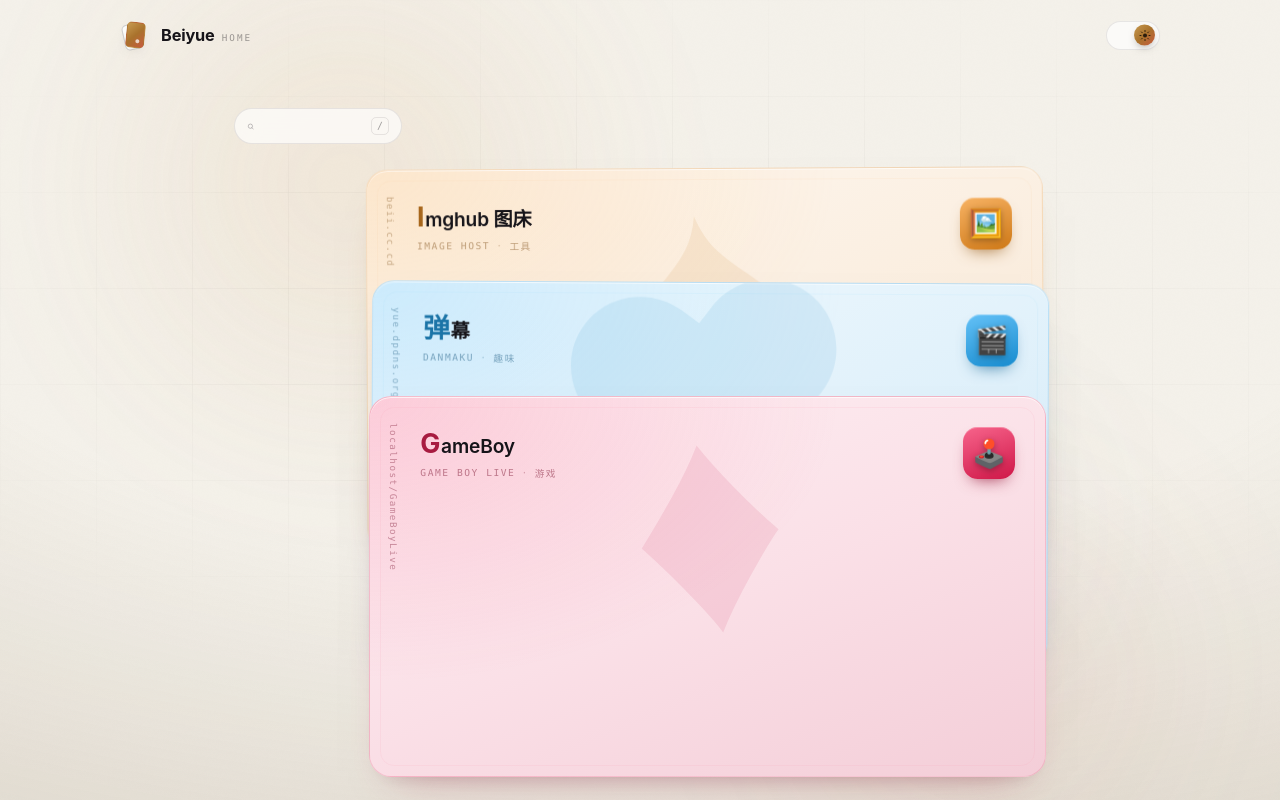
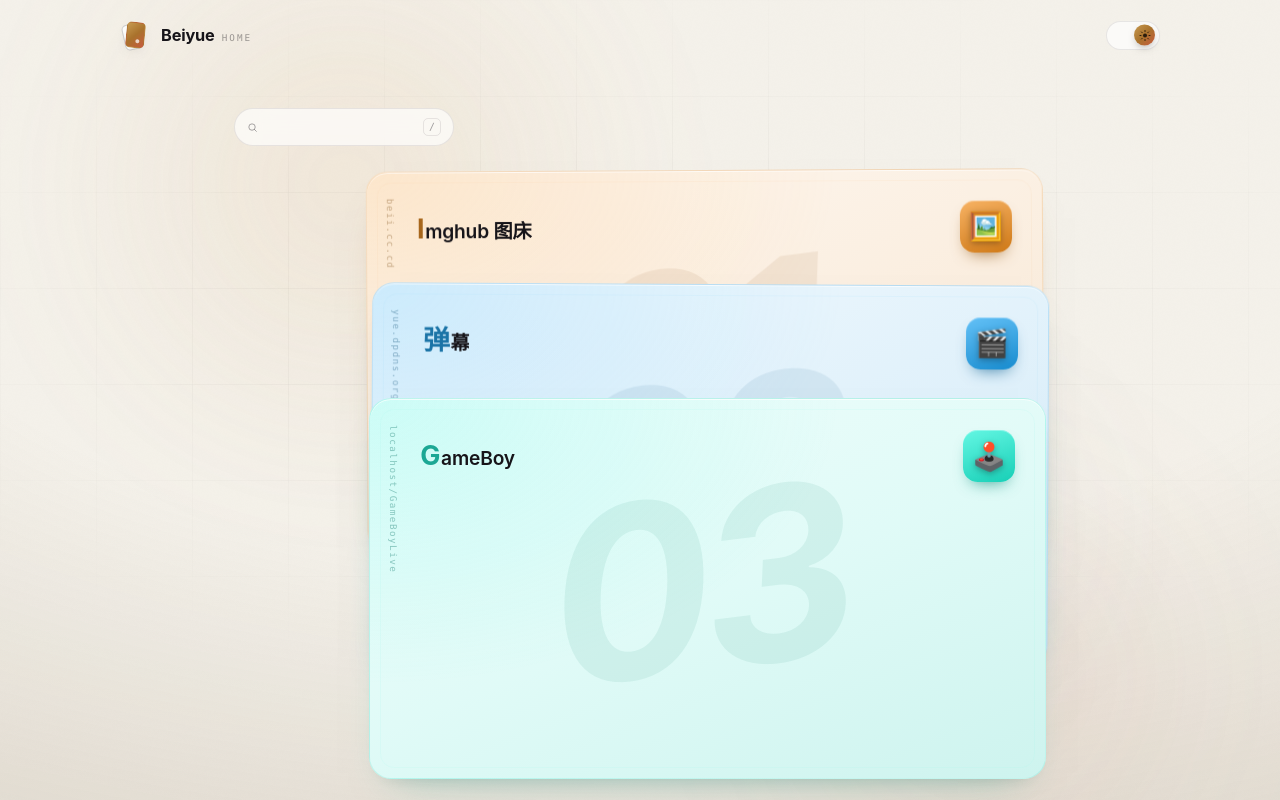
Before and after one commit to yinyiqu/beiyue-home, a Vue app: page / in a window 1280 px wide. Shown: the top 800 px of the page. Built offline with nearby package versions, Linux system fonts and the light colour scheme.

Commit message:
feat: numbers back, drop meta line, teal gameboy, wider search

```diff
--- a/src/components/DeckCard.vue
+++ b/src/components/DeckCard.vue
@@ -10,12 +10,8 @@
 
 const iconOk = ref(true)
 
-/**
- * 牌心的花色，按顺序轮转。选字标准：BMP 内、各平台覆盖率高的符号，
- * 避开 ❋ ❈ ✹ 这类在 Windows 上会掉成豆腐块的低频字符。
- */
-const MOTIFS = ['♠', '♥', '♦', '♣', '★', '✦', '❖', '✧', '✿', '❀', '☘', '☾']
-const motif = computed(() => MOTIFS[props.index % MOTIFS.length])
+/** 牌心的编号：两位数字，像牌角上的点数 */
+const series = computed(() => String(props.index + 1).padStart(2, '0'))
 
 const showIcon = computed(() => Boolean(props.app.icon) && iconOk.value)
 const showEmoji = computed(() => !showIcon.value && Boolean(props.app.emoji))
@@ -55,19 +51,12 @@
     <span class="card__face">
       <span class="card__frame" aria-hidden="true" />
 
-      <!-- 牌心的大号花色，被上方牌压住也无所谓 -->
-      <span class="card__motif" aria-hidden="true">{{ motif }}</span>
+      <!-- 牌心的大号编号，被上方牌压住也无所谓 -->
+      <span class="card__series" aria-hidden="true">{{ series }}</span>
 
       <!-- 名称在左上、图标在右上：叠起来时唯一必须看清的一整行 -->
       <span class="card__corner">
-        <span class="card__text">
-          <span class="card__name">{{ app.name }}</span>
-          <span class="card__meta">
-            <span class="card__en">{{ app.en }}</span>
-            <span v-if="app.tag" class="card__dot" aria-hidden="true">·</span>
-            <span v-if="app.tag">{{ app.tag }}</span>
-          </span>
-        </span>
+        <span class="card__name">{{ app.name }}</span>
 
         <span class="card__icon" aria-hidden="true">
           <img
--- a/src/components/DeckIntro.vue
+++ b/src/components/DeckIntro.vue
@@ -64,8 +64,8 @@
   display: flex;
   align-items: center;
   gap: 8px;
-  width: 168px;
-  height: 36px;
+  width: 220px;
+  height: 38px;
   padding-inline: 12px;
   border-radius: var(--radius-pill);
   border: 1px solid var(--line);
@@ -133,7 +133,7 @@
 
 @media (max-width: 719.98px) {
   .search {
-    width: 156px;
+    width: 100%;
   }
 }
 </style>
--- a/src/data/site.js
+++ b/src/data/site.js
@@ -55,7 +55,9 @@
     tag: '游戏',
     desc: '拖一张卡带进去，就能在浏览器里玩 GB / GBC / GBA。',
     url: `${import.meta.env.BASE_URL}GameBoyLive/`,
-    emoji: '🕹️'
+    emoji: '🕹️',
+    /* 与参考站 GameBoy 那张牌一致：青绿 */
+    hue: 172
   }
 ]
 
--- a/src/styles/card.css
+++ b/src/styles/card.css
@@ -101,46 +101,44 @@
   transition: border-color 380ms var(--ease-out);
 }
 
-/* 牌心的大号花色：像扑克牌正中的那枚图案，居中铺满 */
-.card__motif {
+/* 牌心的编号：像扑克牌正中的那枚图案，居中铺满 */
+.card__series {
   position: absolute;
   inset: 0;
   display: grid;
   place-items: center;
-  font-size: clamp(180px, 26vw, 310px);
-  font-weight: 400;
+  font-family: var(--font-sans);
+  font-size: clamp(140px, 20vw, 240px);
+  font-weight: 700;
+  font-style: italic;
   line-height: 1;
-  color: hsl(var(--hue) 95% 82% / 0.085);
+  letter-spacing: -0.04em;
+  color: hsl(var(--hue) 92% 86% / 0.075);
   pointer-events: none;
   user-select: none;
-  /* 字形的视觉重心比行盒低，按字号往上提一点才真正居中 */
-  transform: translateY(-0.22em) rotate(-8deg);
-  transition: color 380ms var(--ease-out), transform 520ms var(--ease-spring);
+  /* 斜体的字形重心偏右下，往反方向补一点才真正居中 */
+  transform: translate(-0.04em, -0.02em) rotate(-7deg);
+  transition: color 420ms var(--ease-out), transform 620ms var(--ease-spring);
 }
-:root[data-theme='light'] .card__motif {
-  color: hsl(var(--hue) 70% 45% / 0.1);
+:root[data-theme='light'] .card__series {
+  color: hsl(var(--hue) 62% 34% / 0.09);
 }
 
-/* 信息区横贯牌顶：名称靠左，图标靠右，叠放时这一整行必须看清 */
+/* 信息区横贯牌顶：名称靠左，图标靠右，叠放时这一整行必须看清。
+   高度正好等于「露出的那一条」，内容在带内垂直居中。 */
 .card__corner {
   position: absolute;
   top: 0;
   left: 0;
   z-index: 2;
   display: flex;
-  align-items: flex-start;
+  align-items: center;
   justify-content: space-between;
   gap: 14px;
   width: 100%;
+  height: 19%;
   /* 左侧让出竖排地址的车道，避免和名称撞在一起 */
-  padding: 26px 26px 20px 44px;
-}
-
-.card__text {
-  display: flex;
-  flex-direction: column;
-  gap: 5px;
-  min-width: 0;
+  padding: 0 26px 0 44px;
 }
 
 .card__name {
@@ -164,26 +162,6 @@
 :root[data-theme='light'] .card__name::first-letter {
   color: hsl(var(--hue) 72% 38%);
   text-shadow: none;
-}
-
-.card__meta {
-  display: flex;
-  align-items: center;
-  gap: 6px;
-  font-family: var(--font-mono);
-  font-size: 0.58rem;
-  letter-spacing: 0.16em;
-  text-transform: uppercase;
-  color: hsl(var(--hue) 62% 88% / 0.5);
-  white-space: nowrap;
-  overflow: hidden;
-  text-overflow: ellipsis;
-}
-:root[data-theme='light'] .card__meta {
-  color: hsl(var(--hue) 45% 40% / 0.6);
-}
-.card__dot {
-  opacity: 0.6;
 }
 
 .card__icon {
@@ -250,8 +228,9 @@
   }
 
   .card__corner {
+    height: 30%;
     gap: 16px;
-    padding: 30px 30px 24px 50px;
+    padding: 0 30px 0 50px;
   }
 
   .card__icon {
@@ -274,10 +253,6 @@
 
   .card__name::first-letter {
     font-size: 1.4em;
-  }
-
-  .card__meta {
-    font-size: 0.6rem;
   }
 
   .card__spine {
@@ -310,9 +285,9 @@
     transform: scale(1.05) rotate(-2deg);
   }
 
-  .card:hover .card__motif {
-    color: hsl(var(--hue) 95% 84% / 0.14);
-    transform: translateY(-0.22em) rotate(0deg) scale(1.03);
+  .card:hover .card__series {
+    color: hsl(var(--hue) 92% 88% / 0.12);
+    transform: translate(-0.04em, -0.02em) rotate(0deg) scale(1.02);
   }
 
   :root[data-theme='light'] .card:hover .card__face {
@@ -320,8 +295,8 @@
       0 12px 22px -16px rgba(20, 20, 32, 0.22), 0 0 0 1px hsl(var(--hue) 70% 60% / 0.35),
       inset 0 1px 0 rgba(255, 255, 255, 0.85);
   }
-  :root[data-theme='light'] .card:hover .card__motif {
-    color: hsl(var(--hue) 70% 45% / 0.15);
+  :root[data-theme='light'] .card:hover .card__series {
+    color: hsl(var(--hue) 62% 34% / 0.13);
   }
 
   .card:active .card__face {
@@ -373,7 +348,7 @@
 @media (prefers-reduced-motion: reduce) {
   .card__face,
   .card__icon,
-  .card__motif,
+  .card__series,
   .card__face::before {
     animation: none !important;
     transition: none !important;
```
Also changed, not shown: 4 other files (tests, documents, lock files or other folders).
